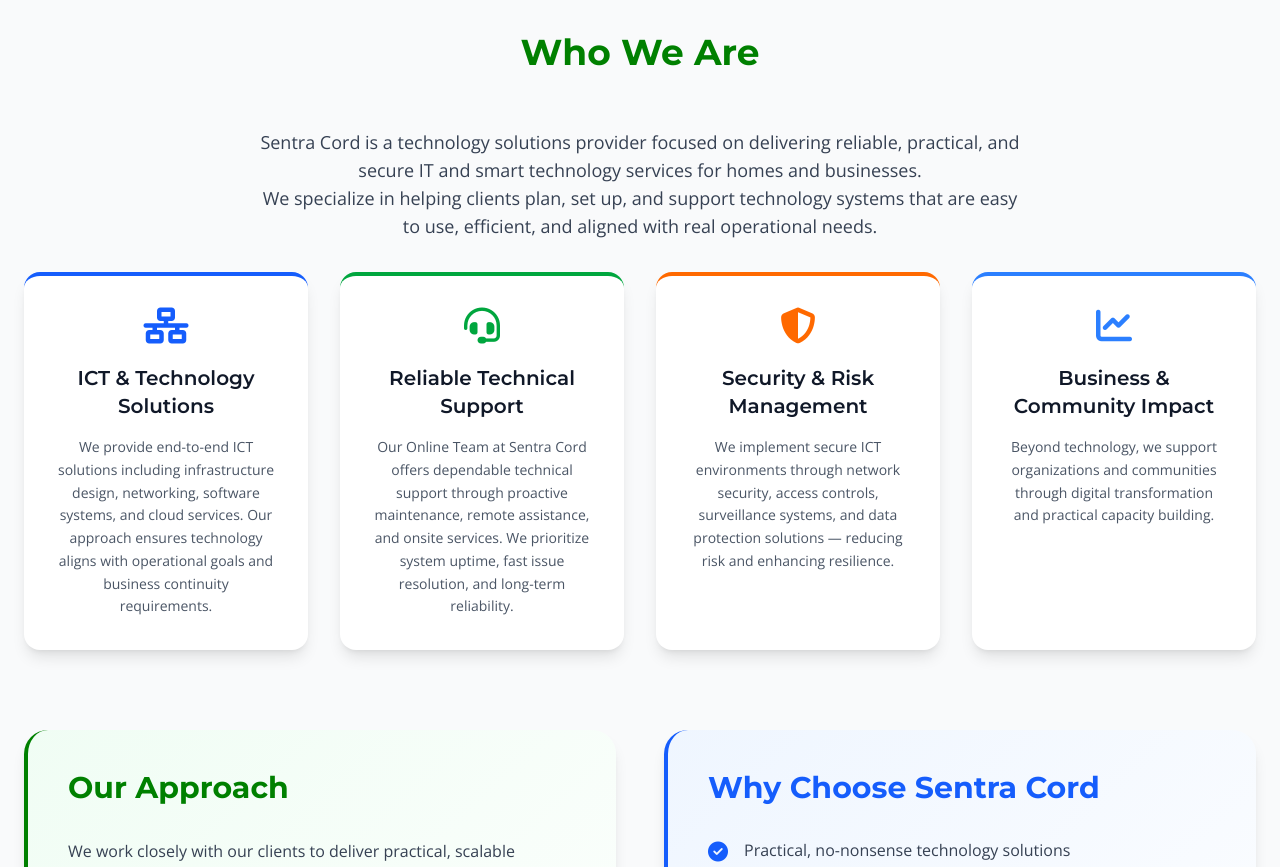
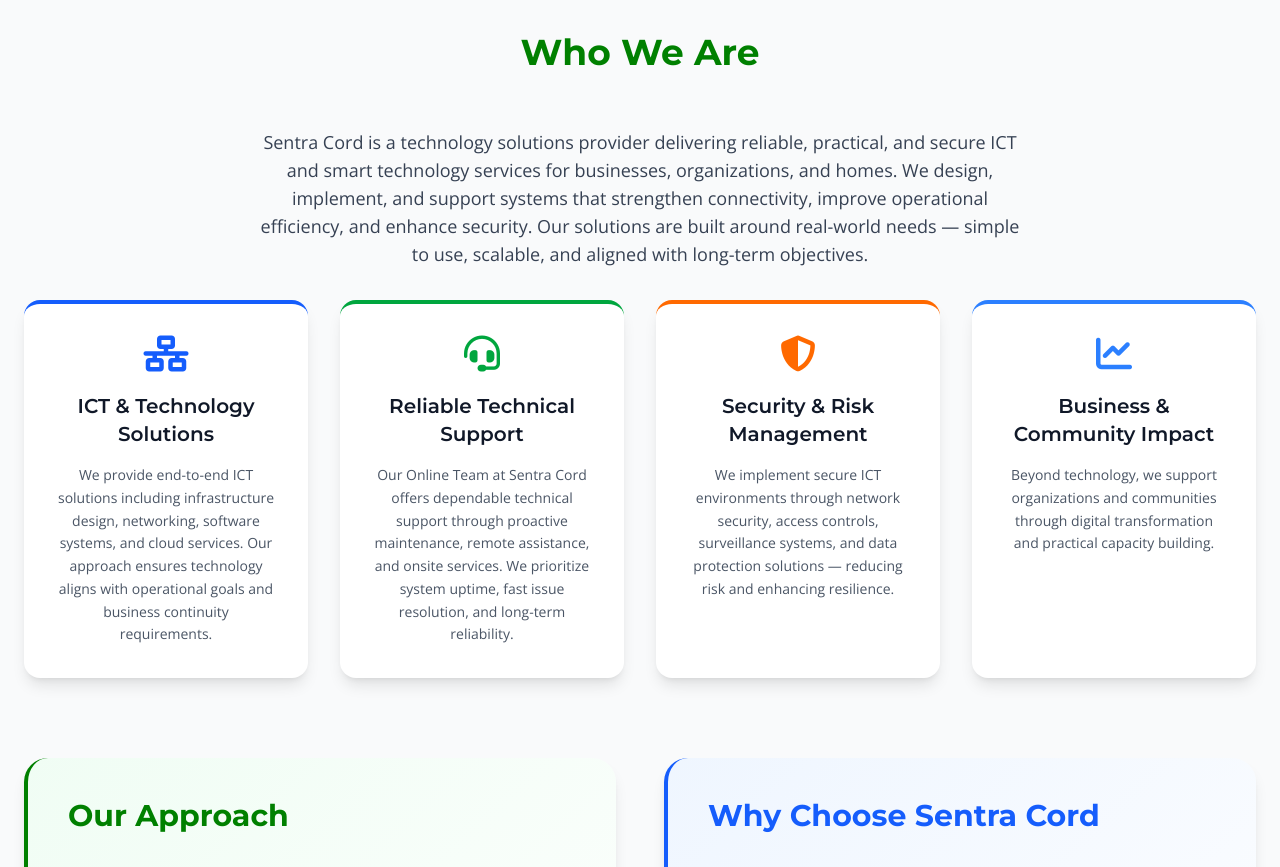
Before and after one commit to Yvonne-muthoni/Sentra, a React (Vite) app: page / in a window 1280 px wide. Shown: the part 860-1727 px from the top of the page. Built offline with nearby package versions, Linux system fonts and the light colour scheme.

Commit message:
Update WhoWeAre.jsx

```diff
--- a/src/components/WhoWeAre.jsx
+++ b/src/components/WhoWeAre.jsx
@@ -58,9 +58,8 @@
           viewport={{ once: true }}
           className="text-gray-700 text-base lg:text-lg mb-8 text-center max-w-3xl mx-auto"
         >
-          Sentra Cord is a technology solutions provider focused on delivering reliable, practical, and secure IT and smart technology services for homes and businesses.
-          <br />
-          We specialize in helping clients plan, set up, and support technology systems that are easy to use, efficient, and aligned with real operational needs.
+          Sentra Cord is a technology solutions provider delivering reliable, practical, and secure ICT and smart technology services for businesses, organizations, and homes.
+We design, implement, and support systems that strengthen connectivity, improve operational efficiency, and enhance security. Our solutions are built around real-world needs — simple to use, scalable, and aligned with long-term objectives.
         </motion.p>
 
         <div className="grid md:grid-cols-2 lg:grid-cols-4 gap-8">
```
